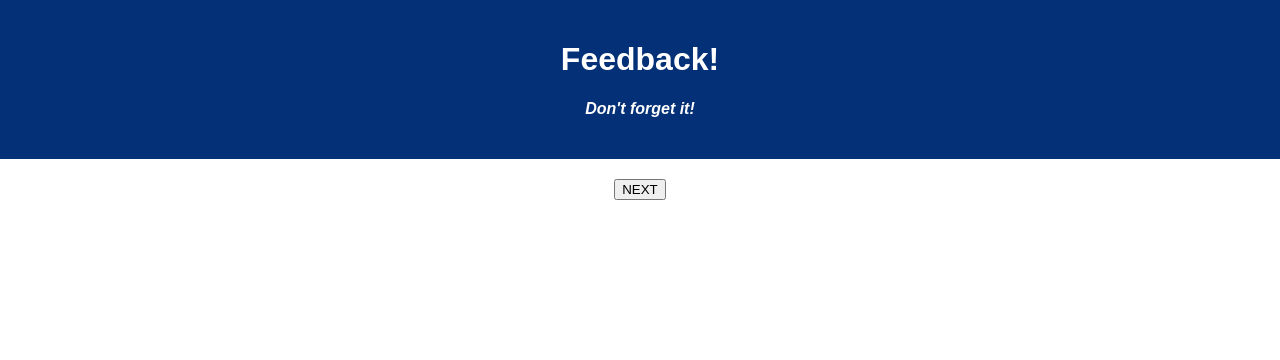
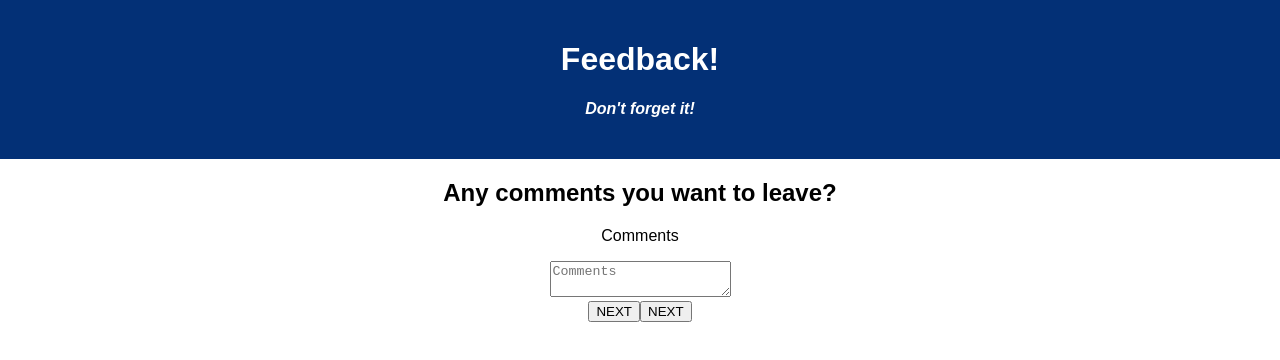
Before and after one commit to Fatuma2117/weekend-redux-feedback-loop, a React (Create React App) app: page /#/CommentForm in a window 1280 px wide. Shown: the top 360 px of the page. Built offline with nearby package versions, Linux system fonts and the light colour scheme; no server answers.

Commit message:
added Comment component with textarea

```diff
--- a/src/components/App/App.jsx
+++ b/src/components/App/App.jsx
@@ -7,6 +7,8 @@ import { HashRouter as Router, Route, Link } from 'react-router-dom';
 
 import FeelingForm from '../FeelingForm/FeelingForm';
 import UnderstandingForm from '../UnderstandingForm/UnderstandingForm';
+import SupportForm from '../SupportForm/SupportForm'
+import CommentForm from '../CommentForm/CommentForm'
 
 
 function App() {
@@ -48,11 +50,20 @@ function App() {
         <Route exact path="/UnderstandingForm">
           <UnderstandingForm getFeedback={getFeedback}/>
         </Route>
+        <Route exact path="/SupportForm">
+          <SupportForm getFeedback={getFeedback}/>
+        </Route>
+        <Route exact path="/CommentForm">
+          <CommentForm getFeedback={getFeedback}/>
+        </Route>
 
 
 
         <footer>
           <Link to="/UnderstandingForm">
+            <button>NEXT</button>
+          </Link>
+          <Link to="/SupportForm">
             <button>NEXT</button>
           </Link>
 
--- a/src/components/CommentForm/CommentForm.jsx
+++ b/src/components/CommentForm/CommentForm.jsx
@@ -0,0 +1,40 @@
+import React, { useState } from 'react';
+import {useDispatch} from 'react-redux';
+
+function CommentForm({ getFeedback}) {
+
+  let [comment, setComment] = useState('');
+  const dispatch = useDispatch();
+
+  const addComment = () => {
+    event.preventDefault();
+    console.log({comment})
+    // axios({
+    //     method: 'POST',
+    //     url: '/feedback',
+    //     data: {feeling}
+    // }).then((response) => {
+    //     console.log('this is the response of the post route', response)
+
+    //     getFeedback();
+    // }).catch((err) => {
+    //     console.log('oops', err)
+    // })
+}
+
+
+  return (
+    <section>
+    <h2>Any comments you want to leave?</h2>
+    <p>Comments</p>
+    <form onSubmit={addComment}>
+      <textarea type="textarea" placeholder="Comments"
+        onChange={(event) => setComment(event.target.value)}
+        value={comment} />
+
+    </form>
+  </section>
+  );
+}
+
+export default CommentForm;
--- a/src/components/SupportedForm/SupportedForm.jsx
+++ b/src/components/SupportForm/SupportForm.jsx
@@ -1,7 +1,7 @@
 import React, { useState } from 'react';
 import {useDispatch} from 'react-redux';
 
-function SupportedForm({ getFeedback}) {
+function SupportForm({ getFeedback}) {
 
   let [support,setSupport] = useState(0);
   const dispatch = useDispatch();
```
